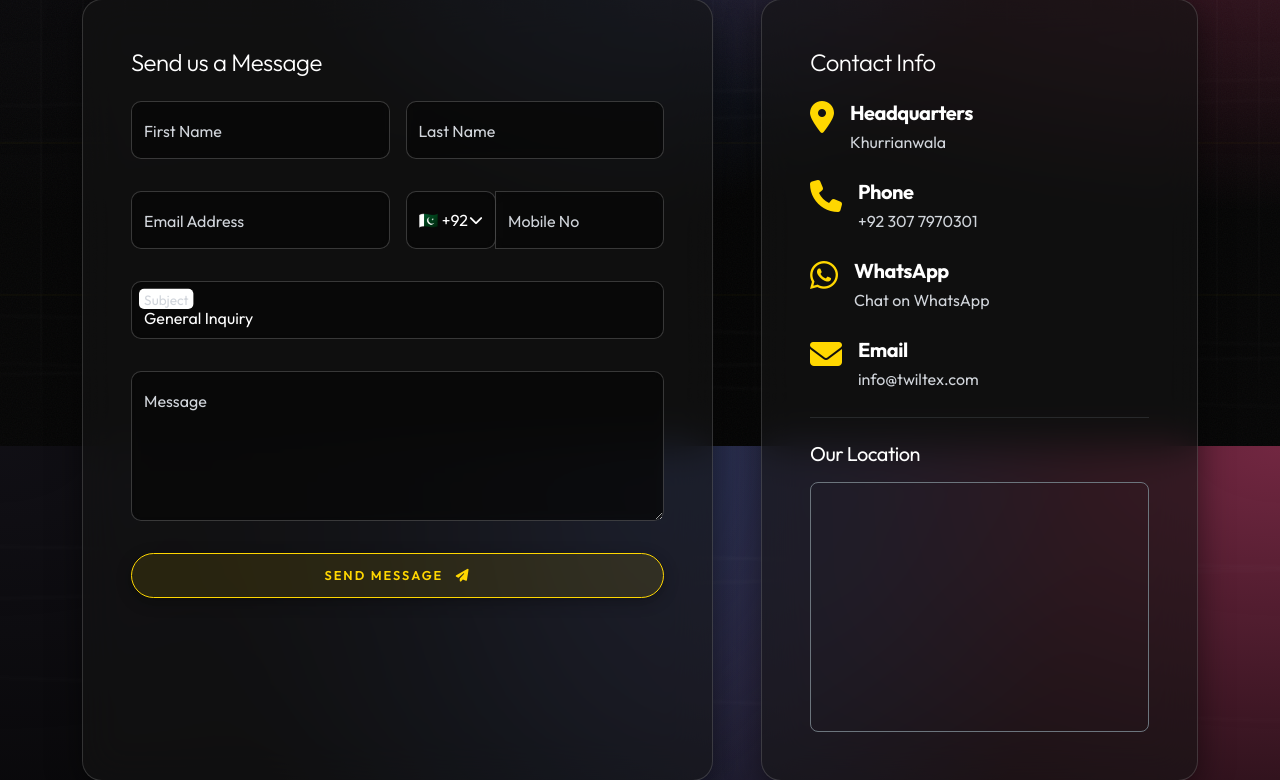
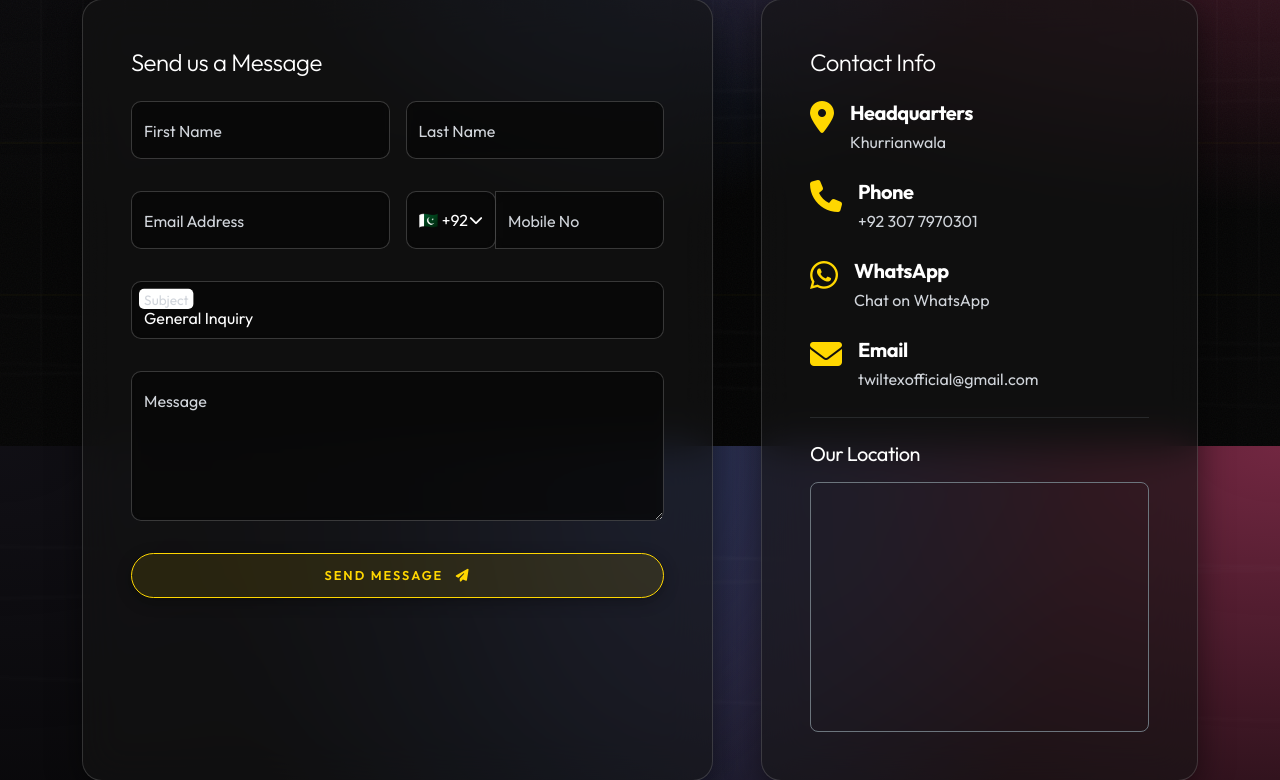
Before and after one commit to AbRehmansaif/TwilTex, a Django app: page /contact/ in a window 1280 px wide. Shown: the part 354-1134 px from the top of the page. Run offline with Django 5.2, Linux system fonts and the light colour scheme; some libraries are stand-ins or nearby versions.

Commit message:
change mail

```diff
--- a/templates/contact.html
+++ b/templates/contact.html
@@ -138,7 +138,7 @@
                             <i class="fas fa-envelope fa-2x me-3 text-gold"></i>
                             <div>
                                 <h5 class="mb-1 fw-bold text-white">Email</h5>
-                                <p class="text-muted mb-0">info@twiltex.com</p>
+                                <p class="text-muted mb-0">twiltexofficial@gmail.com</p>
                             </div>
                         </div>
 
```
